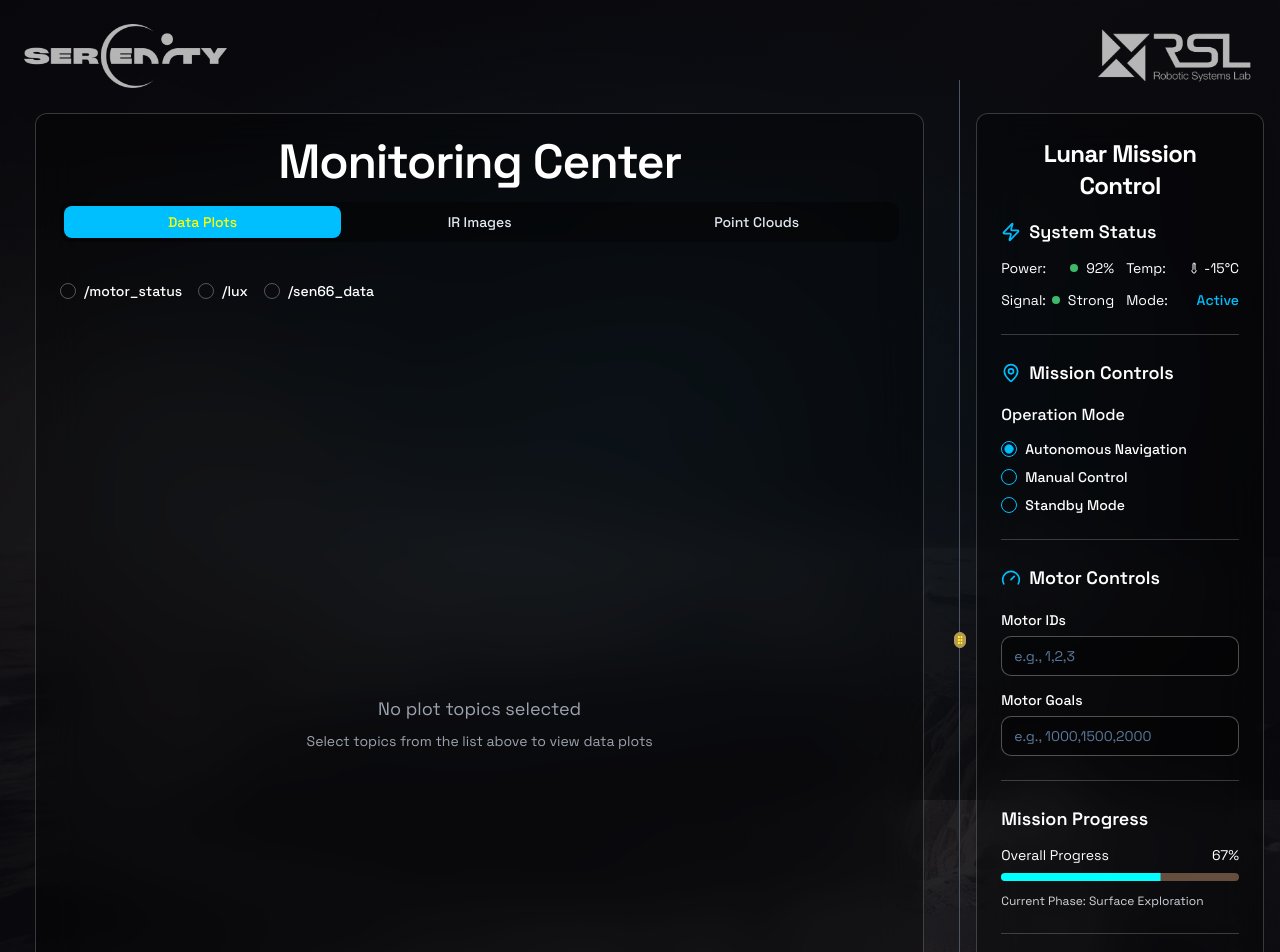
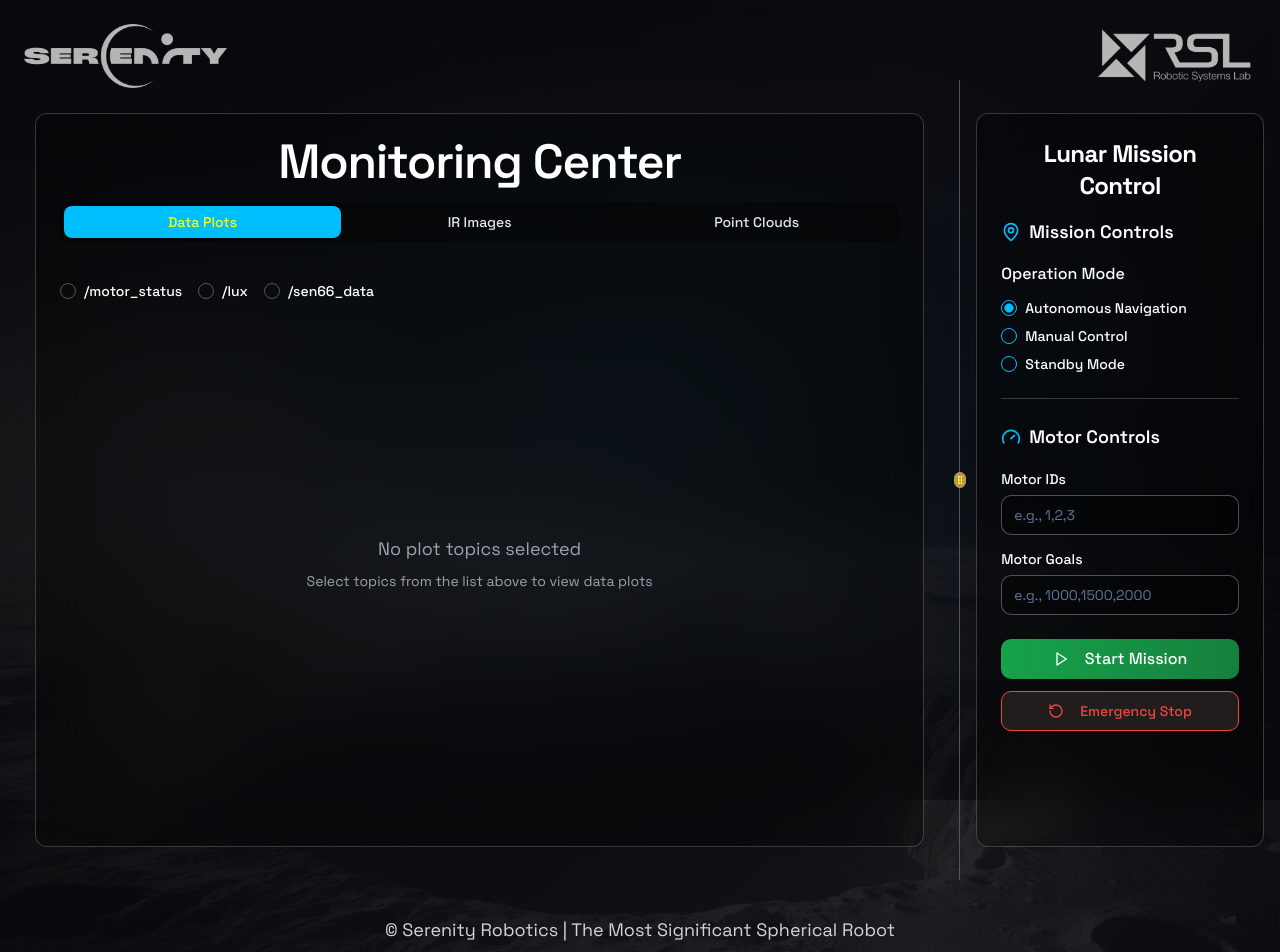
Before and after one commit to hboAI/serenity-lunar-command-center, a React (Vite) app: page / in a window 1280 px wide. Shown: the top 952 px of the page. Built offline with nearby package versions, Linux system fonts and the light colour scheme.

Commit message:
Visual edit in Lovable
Edited UI in Lovable

```diff
--- a/src/components/MissionControlPanel.tsx
+++ b/src/components/MissionControlPanel.tsx
@@ -1,4 +1,3 @@
-
 import React, { useState } from 'react';
 import { Card, CardContent, CardHeader, CardTitle } from '@/components/ui/card';
 import { Button } from '@/components/ui/button';
@@ -8,14 +7,11 @@ import { Separator } from '@/components/ui/separator';
 import { Progress } from '@/components/ui/progress';
 import { RadioGroup, RadioGroupItem } from '@/components/ui/radio-group';
 import { Play, Square, RotateCcw, Zap, Thermometer, Gauge, MapPin } from 'lucide-react';
-
 const MissionControlPanel = () => {
   const [motorIds, setMotorIds] = useState('');
   const [motorGoals, setMotorGoals] = useState('');
   const [selectedMode, setSelectedMode] = useState('autonomous');
-
-  return (
-    <Card className="h-full bg-black/30 backdrop-blur-xl border border-white/20">
+  return <Card className="h-full bg-black/30 backdrop-blur-xl border border-white/20">
       <CardHeader className="pb-4">
         <CardTitle className="text-white text-2xl text-center font-bold">
           Lunar Mission Control
@@ -24,41 +20,9 @@ const MissionControlPanel = () => {
 
       <CardContent className="space-y-6 text-white">
         {/* System Status */}
-        <div className="space-y-3">
-          <h3 className="text-lg font-semibold flex items-center gap-2">
-            <Zap className="w-5 h-5 text-space-cyan" />
-            System Status
-          </h3>
-          <div className="grid grid-cols-2 gap-3 text-sm">
-            <div className="flex items-center justify-between">
-              <span>Power:</span>
-              <div className="flex items-center gap-2">
-                <div className="w-2 h-2 bg-green-400 rounded-full animate-pulse"></div>
-                <span>92%</span>
-              </div>
-            </div>
-            <div className="flex items-center justify-between">
-              <span>Temp:</span>
-              <div className="flex items-center gap-1">
-                <Thermometer className="w-3 h-3" />
-                <span>-15°C</span>
-              </div>
-            </div>
-            <div className="flex items-center justify-between">
-              <span>Signal:</span>
-              <div className="flex items-center gap-2">
-                <div className="w-2 h-2 bg-green-400 rounded-full animate-pulse"></div>
-                <span>Strong</span>
-              </div>
-            </div>
-            <div className="flex items-center justify-between">
-              <span>Mode:</span>
-              <span className="text-space-cyan font-medium">Active</span>
-            </div>
-          </div>
-        </div>
 
-        <Separator className="bg-white/20" />
+
+
 
         {/* Mission Controls */}
         <div className="space-y-4">
@@ -98,60 +62,33 @@ const MissionControlPanel = () => {
           <div className="space-y-3">
             <div>
               <Label htmlFor="motor-ids" className="text-sm font-medium">Motor IDs</Label>
-              <Input
-                id="motor-ids"
-                value={motorIds}
-                onChange={(e) => setMotorIds(e.target.value)}
-                placeholder="e.g., 1,2,3"
-                className="mt-1 bg-black/40 border-white/30 text-white placeholder:text-blue-300/60 focus:border-space-cyan focus:ring-space-cyan"
-              />
+              <Input id="motor-ids" value={motorIds} onChange={e => setMotorIds(e.target.value)} placeholder="e.g., 1,2,3" className="mt-1 bg-black/40 border-white/30 text-white placeholder:text-blue-300/60 focus:border-space-cyan focus:ring-space-cyan" />
             </div>
 
             <div>
               <Label htmlFor="motor-goals" className="text-sm font-medium">Motor Goals</Label>
-              <Input
-                id="motor-goals"
-                value={motorGoals}
-                onChange={(e) => setMotorGoals(e.target.value)}
-                placeholder="e.g., 1000,1500,2000"
-                className="mt-1 bg-black/40 border-white/30 text-white placeholder:text-blue-300/60 focus:border-space-cyan focus:ring-space-cyan"
-              />
+              <Input id="motor-goals" value={motorGoals} onChange={e => setMotorGoals(e.target.value)} placeholder="e.g., 1000,1500,2000" className="mt-1 bg-black/40 border-white/30 text-white placeholder:text-blue-300/60 focus:border-space-cyan focus:ring-space-cyan" />
             </div>
           </div>
         </div>
 
-        <Separator className="bg-white/20" />
+
 
         {/* Mission Progress */}
-        <div className="space-y-3">
-          <h3 className="text-lg font-semibold">Mission Progress</h3>
-          <div className="space-y-2">
-            <div className="flex justify-between text-sm">
-              <span>Overall Progress</span>
-              <span>67%</span>
-            </div>
-            <Progress value={67} className="h-2" />
-          </div>
-          <div className="text-xs text-gray-300">
-            Current Phase: Surface Exploration
-          </div>
-        </div>
 
-        <Separator className="bg-white/20" />
+
+
 
         {/* Action Buttons */}
         <div className="space-y-3">
-          <h3 className="text-lg font-semibold">Actions</h3>
+
           <div className="grid grid-cols-1 gap-3">
-            <Button className="w-full bg-gradient-to-r from-green-600 to-green-700 hover:from-green-700 hover:to-green-800 text-white font-medium py-2">
+            <Button className="w-full bg-gradient-to-r from-green-600 to-green-700 hover:from-green-700 hover:to-green-800 text-white font-medium py-2 text-base">
               <Play className="w-4 h-4 mr-2" />
               Start Mission
             </Button>
 
-            <Button variant="outline" className="w-full border-yellow-500 text-yellow-500 hover:bg-yellow-500 hover:text-black font-medium py-2">
-              <Square className="w-4 h-4 mr-2" />
-              Pause Mission
-            </Button>
+
 
             <Button variant="outline" className="w-full border-red-500 text-red-500 hover:bg-red-500 hover:text-white font-medium py-2">
               <RotateCcw className="w-4 h-4 mr-2" />
@@ -160,8 +97,6 @@ const MissionControlPanel = () => {
           </div>
         </div>
       </CardContent>
-    </Card>
-  );
+    </Card>;
 };
-
 export default MissionControlPanel;
--- a/src/pages/Index.tsx
+++ b/src/pages/Index.tsx
@@ -1,26 +1,15 @@
-
 import React from 'react';
 import MonitoringLayout from '@/components/MonitoringLayout';
 import MissionControlPanel from '@/components/MissionControlPanel';
-
 const Index = () => {
-  return (
-    <div className="min-h-screen relative overflow-hidden">
+  return <div className="min-h-screen relative overflow-hidden">
       {/* Corner Logos */}
       <div className="absolute top-6 left-6 z-20">
-        <img
-          alt="Serenity Logo"
-          src="/lovable-uploads/5bdfc386-c196-4f88-9303-fe4a0ce7c808.png"
-          className="h-16 opacity-70 hover:opacity-100 transition-opacity duration-300 object-contain filter brightness-0 invert"
-        />
+        <img alt="Serenity Logo" src="/lovable-uploads/5bdfc386-c196-4f88-9303-fe4a0ce7c808.png" className="h-16 opacity-70 hover:opacity-100 transition-opacity duration-300 object-contain filter brightness-0 invert" />
       </div>
 
       <div className="absolute top-6 right-6 z-20">
-        <img
-          src="/lovable-uploads/03f0f802-f1fa-4cfc-86b1-d9a0cc73f98e.png"
-          alt="RSL - Robotic Systems Lab"
-          className="h-16 object-contain opacity-70 hover:opacity-100 transition-opacity duration-300 filter brightness-0 invert"
-        />
+        <img src="/lovable-uploads/03f0f802-f1fa-4cfc-86b1-d9a0cc73f98e.png" alt="RSL - Robotic Systems Lab" className="h-16 object-contain opacity-70 hover:opacity-100 transition-opacity duration-300 filter brightness-0 invert" />
       </div>
 
       {/* Main Content */}
@@ -32,12 +21,10 @@ const Index = () => {
 
       {/* Footer */}
       <div className="absolute bottom-4 left-1/2 transform -translate-x-1/2 z-20">
-        <p className="text-gray-300 text-sm drop-shadow-lg text-center py-0">
+        <p className="text-gray-300 drop-shadow-lg text-center py-0 text-lg">
           © Serenity Robotics | The Most Significant Spherical Robot
         </p>
       </div>
-    </div>
-  );
+    </div>;
 };
-
 export default Index;
```
